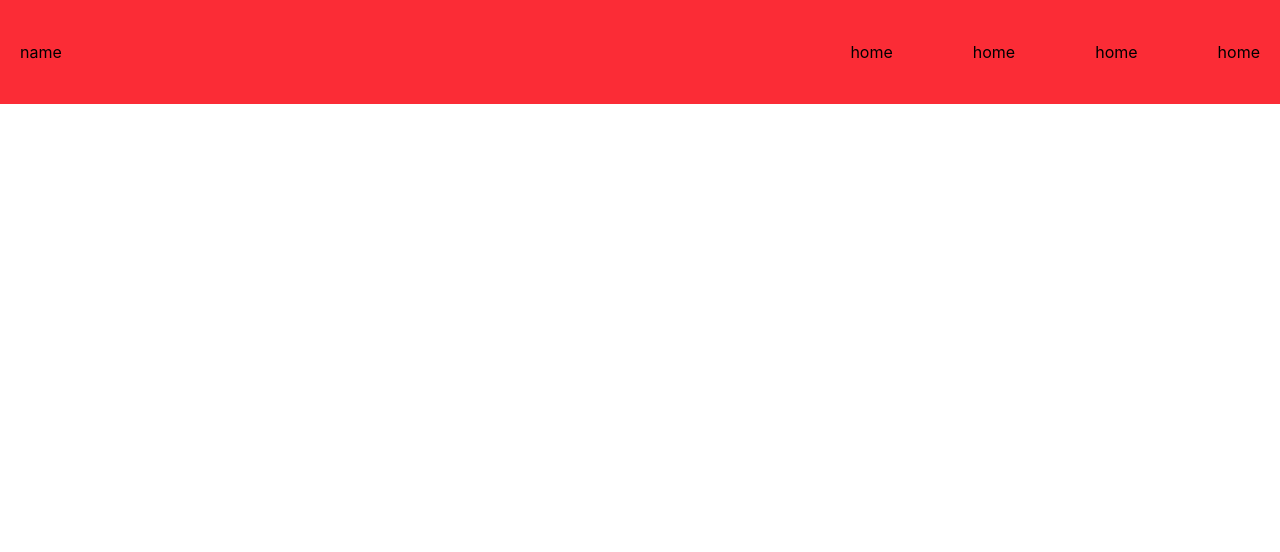
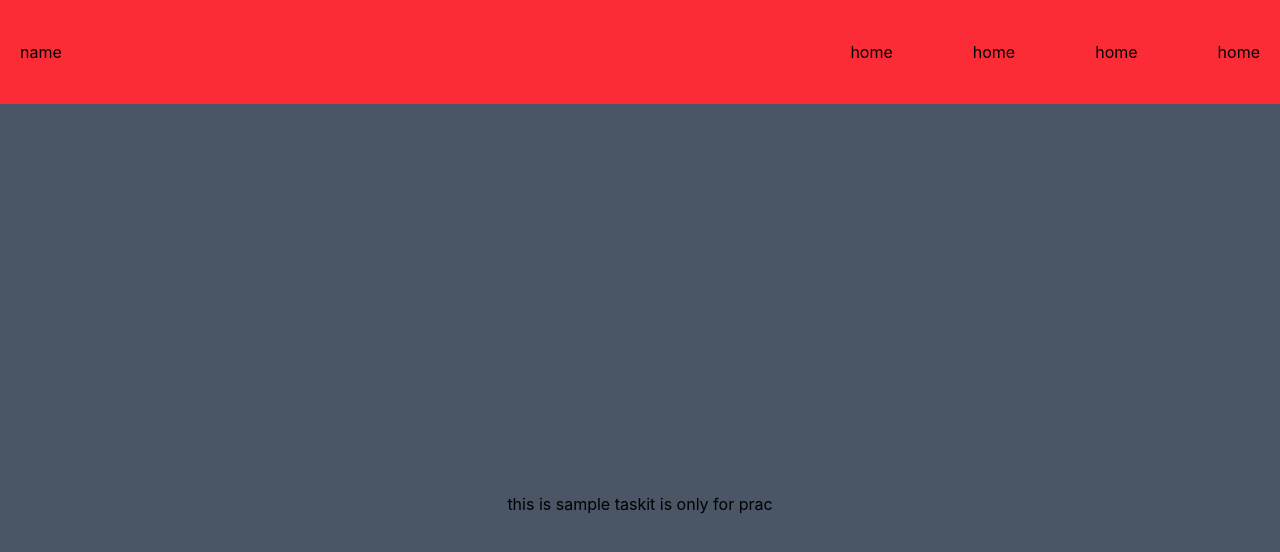
Before and after one commit to vishalsingh34342/web-page-insert, a React (Vite) app: page / in a window 1280 px wide. Shown: the top 552 px of the page. Built offline with nearby package versions, Linux system fonts and the light colour scheme.

Commit message:
start hero sec

```diff
--- a/src/App.jsx
+++ b/src/App.jsx
@@ -1,10 +1,12 @@
 import React from 'react'
 import Nav from './components/Nav'
+import Hero from './components/Hero'
 
 const App = () => {
   return (
     <>
     <Nav />
+    <Hero />
 
     </>
   )
--- /dev/null
+++ b/src/components/Hero.jsx
@@ -0,0 +1,13 @@
+import React from 'react'
+
+const Hero = () => {
+  return (
+    <div className='h-screen w-full bg-gray-600 flex justify-center items-center'>
+        <h1>this is sample task</h1>
+        <h2>it is only for prac</h2>
+
+    </div>
+  )
+}
+
+export default Hero
```
